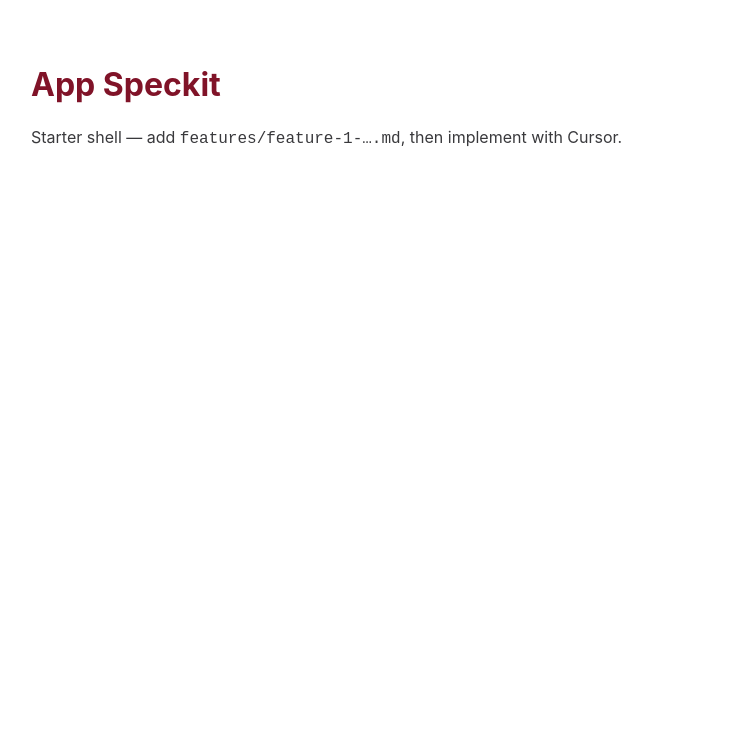
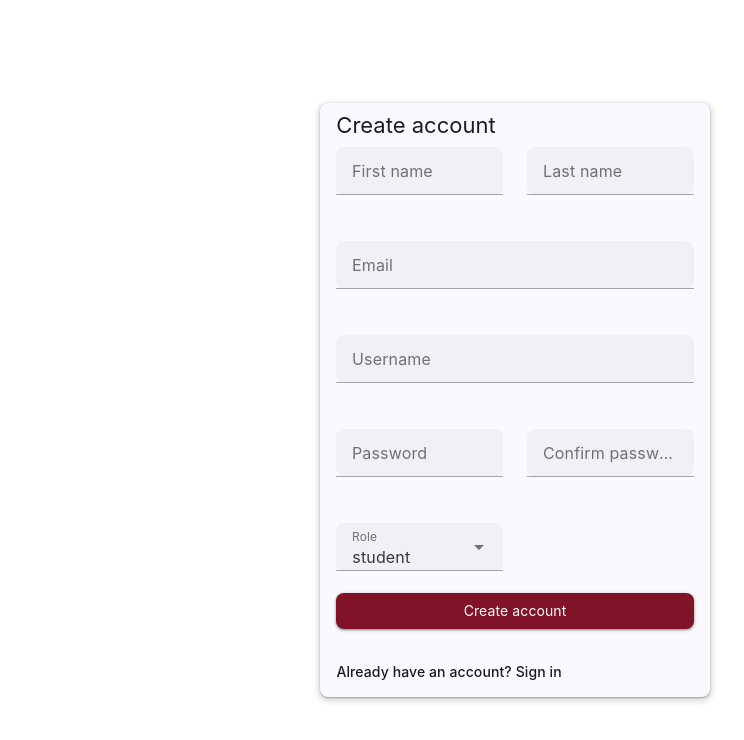
Before and after one commit to jpfreri/app-speckit, a Vue app in the folder frontend/: page /register in a window 1280 px wide. Before the commit this address led to /. Shown: the top 740 px of the page, without its empty margins (125-869 px from the left). Built offline with nearby package versions, Linux system fonts and the light colour scheme; the HTML template or start-up script is replaced by a standard one; what webfontloader would draw is missing.

Commit message:
Login page and register page functionality

```diff
--- a/frontend/src/router.js
+++ b/frontend/src/router.js
@@ -1,19 +1,49 @@
 import { createRouter, createWebHistory } from "vue-router";
+import Login from "./views/login.vue";
+import Utils from "./config/utils.js";
+import Register from "./views/Register.vue"
 import Home from "./views/Home.vue";
+
+const publicRouteNames = new Set(["login", "registers"]);
 
 const router = createRouter({
   history: createWebHistory(import.meta.env.BASE_URL),
   routes: [
     {
+      path: "/login",
+      name: "login",
+      component: Login,
+    },
+    {
+      path: "/register",
+      name: "registers",
+      component: Register,
+    },
+    {
       path: "/",
       name: "home",
       component: Home,
     },
-    {
-      path: "/:pathMatch(.*)*",
-      redirect: { name: "home" },
-    },
+
   ],
 });
 
+
+router.beforeEach((to, _from, next) => {
+  const user = Utils.getStore("user");
+  const isPublicRoute = publicRouteNames.has(to.name);
+
+  if (!user && !isPublicRoute) {
+    next({ name: "login" });
+    return;
+  }
+
+  if (user && isPublicRoute) {
+    next({ name: "home" });
+    return;
+  }
+
+  next();
+});
+
 export default router;
--- /dev/null
+++ b/frontend/src/views/Login.vue
@@ -0,0 +1,102 @@
+<script setup>
+import { ref } from "vue";
+import { useRouter } from "vue-router";
+import authServices from "../services/authServices.js";
+import Utils from "../config/utils.js";
+
+const router = useRouter();
+const form = ref(null);
+const username = ref("");
+const password = ref("");
+const loading = ref(false);
+const errorMessage = ref("");
+
+const usernameRules = [(value) => !!value?.trim() || "Username is required."];
+const passwordRules = [(value) => !!value || "Password is required."];
+
+const handleSubmit = async () => {
+  errorMessage.value = "";
+  const { valid } = await form.value.validate();
+
+  if (!valid) {
+    return;
+  }
+
+  loading.value = true;
+
+  try {
+    const response = await authServices.loginUser({
+      username: username.value.trim(),
+      password: password.value,
+    });
+
+    Utils.setStore("user", response.data);
+    window.dispatchEvent(new CustomEvent("user-logged-in"));
+    await router.push({ name: "home" });
+  } catch (error) {
+    errorMessage.value = error.response?.data?.message || "Login failed.";
+  } finally {
+    loading.value = false;
+  }
+};
+</script>
+
+<template>
+  <v-container class="fill-height">
+    <v-row align="center" justify="center" class="fill-height">
+      <v-col cols="12" sm="8" md="5" lg="4">
+        <v-card elevation="2">
+          <v-card-title class="text-h5">Sign in</v-card-title>
+
+          <v-card-text>
+            <v-form ref="form" @submit.prevent="handleSubmit">
+              <v-text-field
+                v-model="username"
+                label="Username"
+                density="comfortable"
+                autocomplete="username"
+                :rules="usernameRules"
+                class="mb-2"
+              />
+
+              <v-text-field
+                v-model="password"
+                label="Password"
+                type="password"
+                density="comfortable"
+                autocomplete="current-password"
+                :rules="passwordRules"
+                class="mb-2"
+              />
+
+              <v-alert
+                v-if="errorMessage"
+                type="error"
+                density="compact"
+                class="mb-4"
+              >
+                {{ errorMessage }}
+              </v-alert>
+
+              <v-btn
+                type="submit"
+                color="primary"
+                variant="elevated"
+                block
+                :loading="loading"
+              >
+                Sign in
+              </v-btn>
+            </v-form>
+          </v-card-text>
+
+         <v-card-actions>
+            <v-btn variant="text" :to="{ name: 'registers' }">
+              Create an account
+            </v-btn>
+          </v-card-actions>
+        </v-card>
+      </v-col>
+    </v-row>
+  </v-container>
+</template>
--- /dev/null
+++ b/frontend/src/views/Register.vue
@@ -0,0 +1,175 @@
+<script setup>
+import { ref } from "vue";
+import { useRouter } from "vue-router";
+import authServices from "../services/authServices.js";
+import Utils from "../config/utils.js";
+import { emailRules } from "../config/validation.js";
+
+const router = useRouter();
+const form = ref(null);
+const fName = ref("");
+const lName = ref("");
+const email = ref("");
+const username = ref("");
+const password = ref("");
+const role = ref("student");
+const confirmPassword = ref("");
+const loading = ref(false);
+const errorMessage = ref("");
+
+const fNameRules = [(value) => !!value?.trim() || "First name is required."];
+const lNameRules = [(value) => !!value?.trim() || "Last name is required."];
+const usernameRules = [(value) => !!value?.trim() || "Username is required."];
+const passwordRules = [
+  (value) => !!value || "Password is required.",
+  (value) => value.length >= 8 || "Password must be at least 8 characters.",
+];
+const confirmPasswordRules = [
+  (value) => !!value || "Password is required.",
+  (value) => value === password.value || "Passwords do not match.",
+];
+
+const handleSubmit = async () => {
+  errorMessage.value = "";
+  const { valid } = await form.value.validate();
+
+  if (!valid) {
+    return;
+  }
+
+  loading.value = true;
+
+  try {
+    const response = await authServices.registerUser({
+      fName: fName.value.trim(),
+      lName: lName.value.trim(),
+      email: email.value.trim(),
+      username: username.value.trim(),
+      password: password.value,
+    });
+
+    Utils.setStore("user", response.data);
+    window.dispatchEvent(new CustomEvent("user-logged-in"));
+    await router.push({ name: "home" });
+  } catch (error) {
+    errorMessage.value = error.response?.data?.message || "Registration failed.";
+  } finally {
+    loading.value = false;
+  }
+};
+</script>
+
+<template>
+  <v-container class="fill-height">
+    <v-row align="center" justify="center" class="fill-height">
+      <v-col cols="12" sm="10" md="7" lg="5">
+        <v-card elevation="2">
+          <v-card-title class="text-h5">Create account</v-card-title>
+
+          <v-card-text>
+            <v-form ref="form" @submit.prevent="handleSubmit">
+              <v-row>
+                <v-col cols="12" md="6">
+                  <v-text-field
+                    v-model="fName"
+                    label="First name"
+                    density="comfortable"
+                    autocomplete="given-name"
+                    :rules="fNameRules"
+                  />
+                </v-col>
+
+                <v-col cols="12" md="6">
+                  <v-text-field
+                    v-model="lName"
+                    label="Last name"
+                    density="comfortable"
+                    autocomplete="family-name"
+                    :rules="lNameRules"
+                  />
+                </v-col>
+
+                <v-col cols="12">
+                  <v-text-field
+                    v-model="email"
+                    label="Email"
+                    type="email"
+                    density="comfortable"
+                    autocomplete="email"
+                    :rules="emailRules"
+                  />
+                </v-col>
+
+                <v-col cols="12">
+                  <v-text-field
+                    v-model="username"
+                    label="Username"
+                    density="comfortable"
+                    autocomplete="username"
+                    :rules="usernameRules"
+                  />
+                </v-col>
+
+                <v-col cols="12" md="6">
+                  <v-text-field
+                    v-model="password"
+                    label="Password"
+                    type="password"
+                    density="comfortable"
+                    autocomplete="new-password"
+                    :rules="passwordRules"
+                  />
+                </v-col>
+
+                <v-col cols="12" md="6">
+                  <v-text-field
+                    v-model="confirmPassword"
+                    label="Confirm password"
+                    type="password"
+                    density="comfortable"
+                    autocomplete="new-password"
+                    :rules="confirmPasswordRules"
+                  />
+                </v-col>
+                <v-col cols="12" md="6">
+                  <v-select
+                    v-model="role"
+                    label="Role"
+                    density="comfortable"
+                    :items="['student', 'admin']"
+                  />
+                </v-col>
+
+              </v-row>
+
+              <v-alert
+                v-if="errorMessage"
+                type="error"
+                density="compact"
+                class="mb-4"
+              >
+                {{ errorMessage }}
+              </v-alert>
+
+              <v-btn
+                type="submit"
+                color="primary"
+                variant="elevated"
+                block
+                :loading="loading"
+              >
+                Create account
+              </v-btn>
+            </v-form>
+          </v-card-text>
+
+          <v-card-actions>
+            <v-btn variant="text" :to="{ name: 'login' }">
+              Already have an account? Sign in
+            </v-btn>
+          </v-card-actions>
+        </v-card>
+      </v-col>
+    </v-row>
+  </v-container>
+</template>
```
Also changed, not shown: 2 other files (tests, documents, lock files or other folders).
